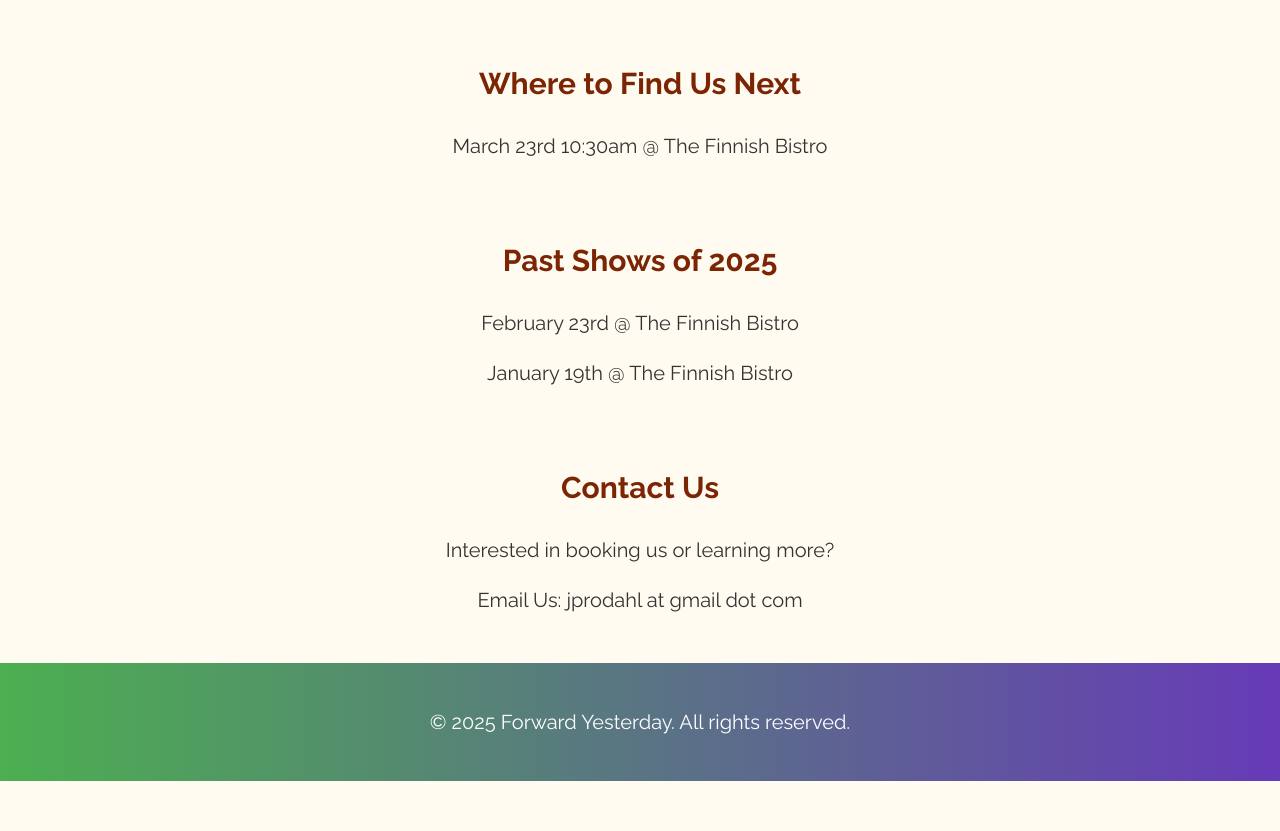
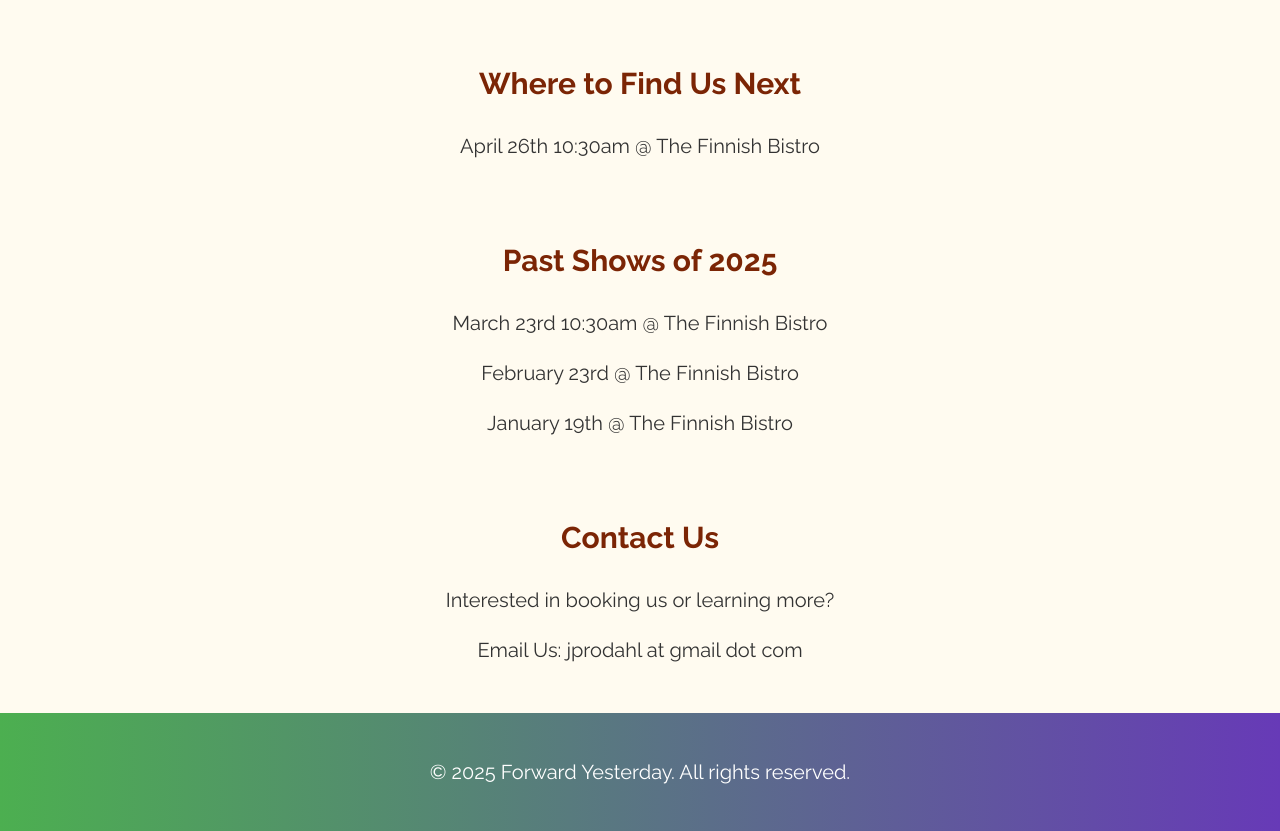
Before and after one commit to xjpro/forwardyesterdayband, a Next.js app: page / in a window 1280 px wide. Shown: the part 980-1811 px from the top of the page. Before the commit the page ends 1761 px from the top, so only its background shows below. Built offline with nearby package versions, Linux system fonts and the light colour scheme.

Commit message:
new show

```diff
--- a/app/page.tsx
+++ b/app/page.tsx
@@ -38,12 +38,13 @@ export default function Home() {
       <section>
         <h2>Where to Find Us Next</h2>
         <p>
-          March 23rd 10:30am @ The Finnish Bistro
+          April 26th 10:30am @ The Finnish Bistro
         </p>
       </section>
 
       <section>
         <h2>Past Shows of 2025</h2>
+          <p>March 23rd 10:30am @ The Finnish Bistro</p>
         <p>February 23rd @ The Finnish Bistro</p>
         <p>January 19th @ The Finnish Bistro</p>
       </section>
```
